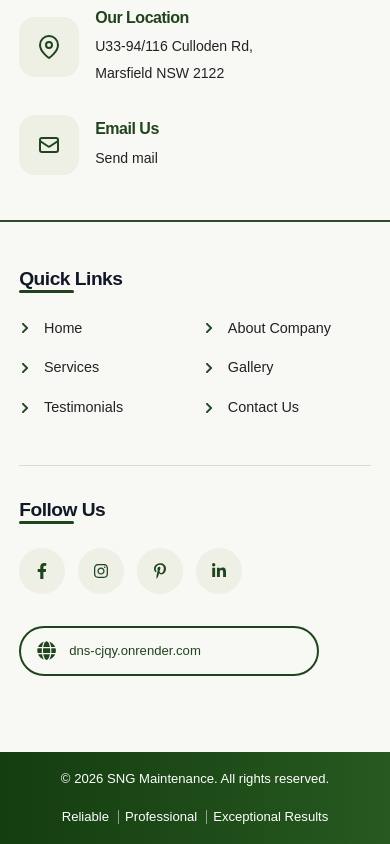
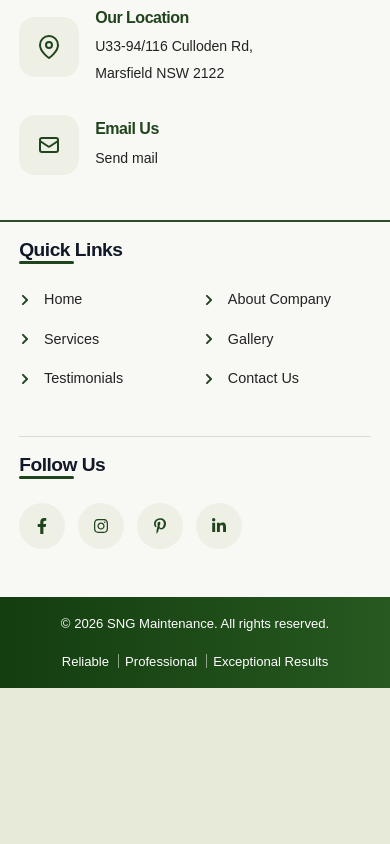
Before and after one commit to brandsbarrel/DNS, a React (Vite) app: page / in a window 390 px wide. Shown: the part 5813-6657 px from the top of the page. After the commit the page ends 6501 px from the top, so only its background shows below. Built offline with nearby package versions, Linux system fonts and the light colour scheme.

Commit message:
Anna Please check

```diff
--- a/src/Components/Footer/Footer.css
+++ b/src/Components/Footer/Footer.css
@@ -330,10 +330,10 @@ MOBILE
     line-height:1.5;
 }
 
-.home_footerMiddle{
-    padding:2.8rem 1.2rem;
-    gap:2rem;
-}
+  .home_footerMiddle {
+    padding: 1rem 1.2rem;
+    gap: 1rem;
+  }
 
 .home_footerLogo{
     width:150px;
--- a/src/Components/Footer/Footer.jsx
+++ b/src/Components/Footer/Footer.jsx
@@ -158,14 +158,6 @@ export default function Footer() {
 
           </div>
 
-          <div className="home_domainBox">
-
-            <FaGlobe />
-
-            <span>dns-cjqy.onrender.com</span>
-
-          </div>
-
         </div>
 
       </div>
```
